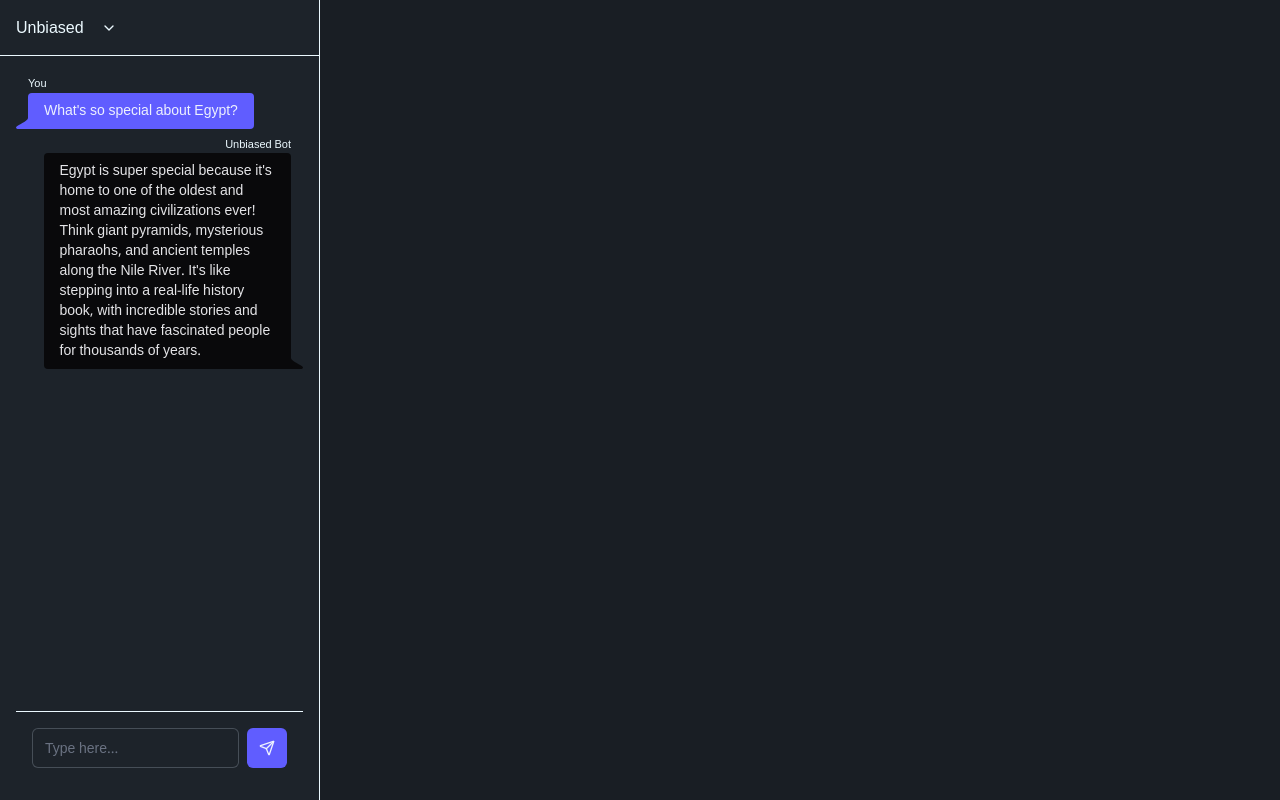
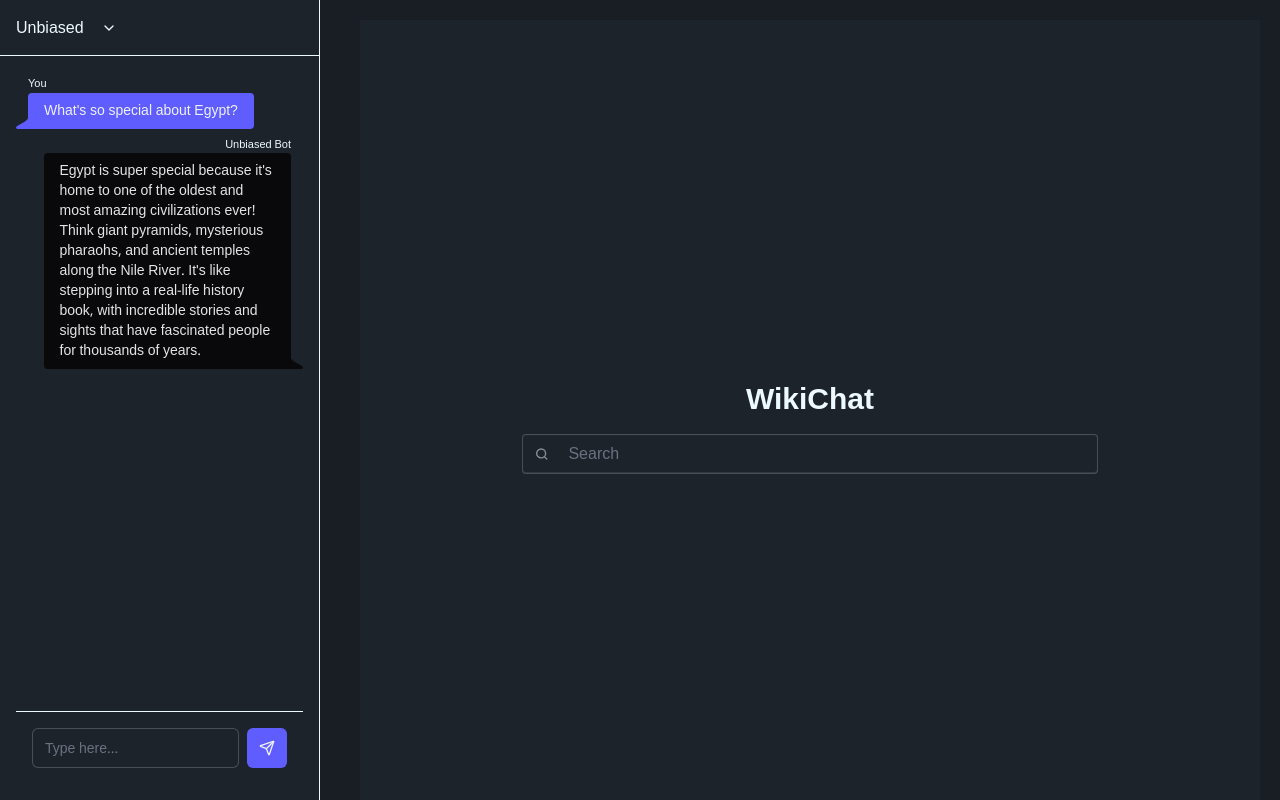
Before and after one commit to Somespi/hms, a SvelteKit app: page /search in a window 1280 px wide. Built offline with nearby package versions, Linux system fonts and the light colour scheme.

Commit message:
adding search page

```diff
--- /dev/null
+++ b/src/routes/search/+layout.svelte
@@ -0,0 +1,6 @@
+<script lang="ts">
+	let { children } = $props();
+    import '../../app.css';
+</script>
+
+{@render children()}
--- /dev/null
+++ b/src/routes/search/+page.svelte
@@ -0,0 +1,112 @@
+<script>
+	// @ts-ignore
+	// @ts-ignore
+	import { onMount } from 'svelte';
+	let query = '';
+	// @ts-ignore
+	/**
+	 * @type {string | any[]}
+	 */
+	let results = [];
+	let loading = false;
+	let error = '';
+	// @ts-ignore
+	let timeout = null; // Store timeout ID
+
+	function handleInput() {
+		// Clear the previous timeout if it exists
+		// @ts-ignore
+		if (timeout) clearTimeout(timeout);
+
+		// Set a new timeout for 1 second (1000ms)
+		timeout = setTimeout(() => {
+			search();
+		}, 1000);
+	}
+
+	async function search() {
+		if (!query.trim()) {
+			results = [];
+			return;
+		}
+
+		loading = true;
+		error = '';
+
+		try {
+			const res = await fetch(
+				`http://9.141.41.77:8080/search?q=${encodeURIComponent(query)}&lang=ar`,
+				{
+					headers: {
+						Accept: 'application/json',
+                        'Allow-Control-Allow-Origin': '*',
+					},
+				}
+			);
+
+			if (!res.ok) {
+				throw new Error('Failed to fetch search results');
+			}
+
+			results = await res.json();
+			console.log(results);
+		} catch (err) {
+			// @ts-ignore
+			error = err.message;
+		} finally {
+			loading = false;
+		}
+	}
+</script>
+
+<div class="flex h-full w-full">
+	<div class="bg-base-100 flex h-screen w-full flex-col items-center justify-center">
+		<h1 class="p-4 text-3xl font-bold">WikiChat</h1>
+
+		<label class="input flex w-full max-w-xl items-center gap-2">
+			<svg class="h-[1em] opacity-50" xmlns="http://www.w3.org/2000/svg" viewBox="0 0 24 24">
+				<g
+					stroke-linejoin="round"
+					stroke-linecap="round"
+					stroke-width="2.5"
+					fill="none"
+					stroke="currentColor"
+				>
+					<circle cx="11" cy="11" r="8"></circle>
+					<path d="m21 21-4.3-4.3"></path>
+				</g>
+			</svg>
+			<input
+				type="search"
+				bind:value={query}
+				on:input={handleInput}
+				required
+				placeholder="Search"
+			/>
+		</label>
+
+		<!-- Loading Indicator -->
+		{#if loading}
+			<p class="mt-4 text-gray-500">Searching...</p>
+		{/if}
+
+		<!-- Error Message -->
+		{#if error}
+			<p class="mt-4 text-red-500">{error}</p>
+		{/if}
+
+		<!-- Search Results -->
+		{#if results.length > 0}
+			<div class="mt-1 w-full max-w-xl rounded-lg bg-gray-700 shadow-md flex flex-col gap-2">
+				{#each results as result}
+					<a class="border-b border-gray-600 p-4 last:border-none" href={result.url}>
+						<h2 class="text-lg font-bold text-white">{result.title}</h2>
+						<p class="text-sm text-gray-400">{result.summary.substr(0, 100)}...
+
+                        </p>
+					</a>
+				{/each}
+			</div>
+		{/if}
+	</div>
+</div>
```
